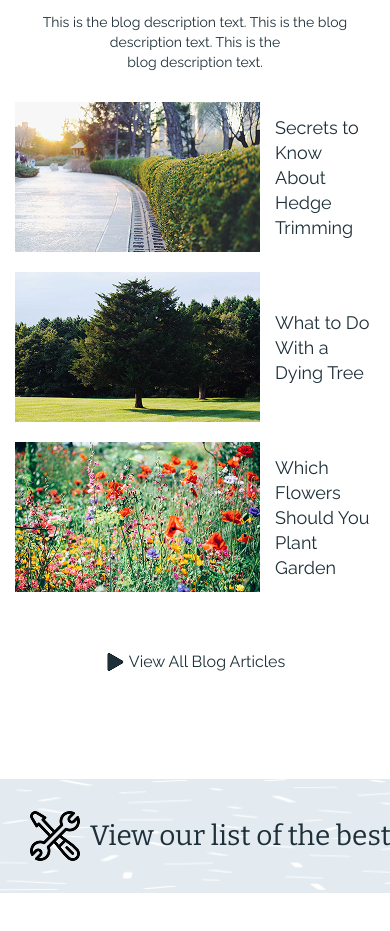
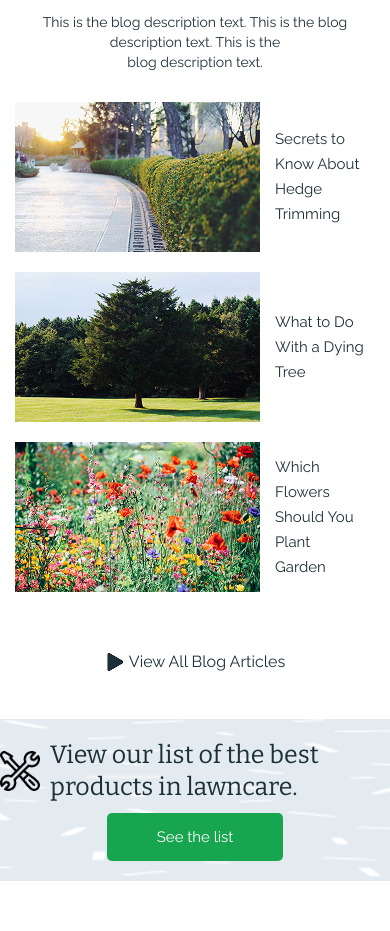
Before and after one commit to AlexJadik/Website-Partners, a plain HTML site: page index.html in a window 390 px wide. Shown: the part 1065-1996 px from the top of the page. Drawn offline with nearby package versions, Linux system fonts and the light colour scheme.

Commit message:
Added adaptiv for viewlist

```diff
--- a/css/style.css
+++ b/css/style.css
@@ -1011,6 +1011,9 @@ line-height: 22px;
   padding-bottom: 0;
 }
 
+.subtitle__text {
+  font-size: 15px;
+}
 
 .all__blog-view {
   text-align: center;
@@ -1029,5 +1032,32 @@ line-height: 22px;
   font-size: 14px;
 }
 
-/* lastofblog */
+.main__container {
+  margin-bottom: 40px;
 }
+
+/* lastofblog FINISH*/
+
+
+/* viewlist */
+
+.view__inner-wrapper {
+  width: 100%;
+  flex-direction: column;
+  padding: 20px 0 20px 0;
+  gap: 10px;
+}
+
+.icon__tool {
+  width: 40px;
+  height: auto;
+}
+
+.inner__title {
+font-size: 25px;
+}
+
+.btn__default {
+  padding: 13px 50px;
+}
+}
```
